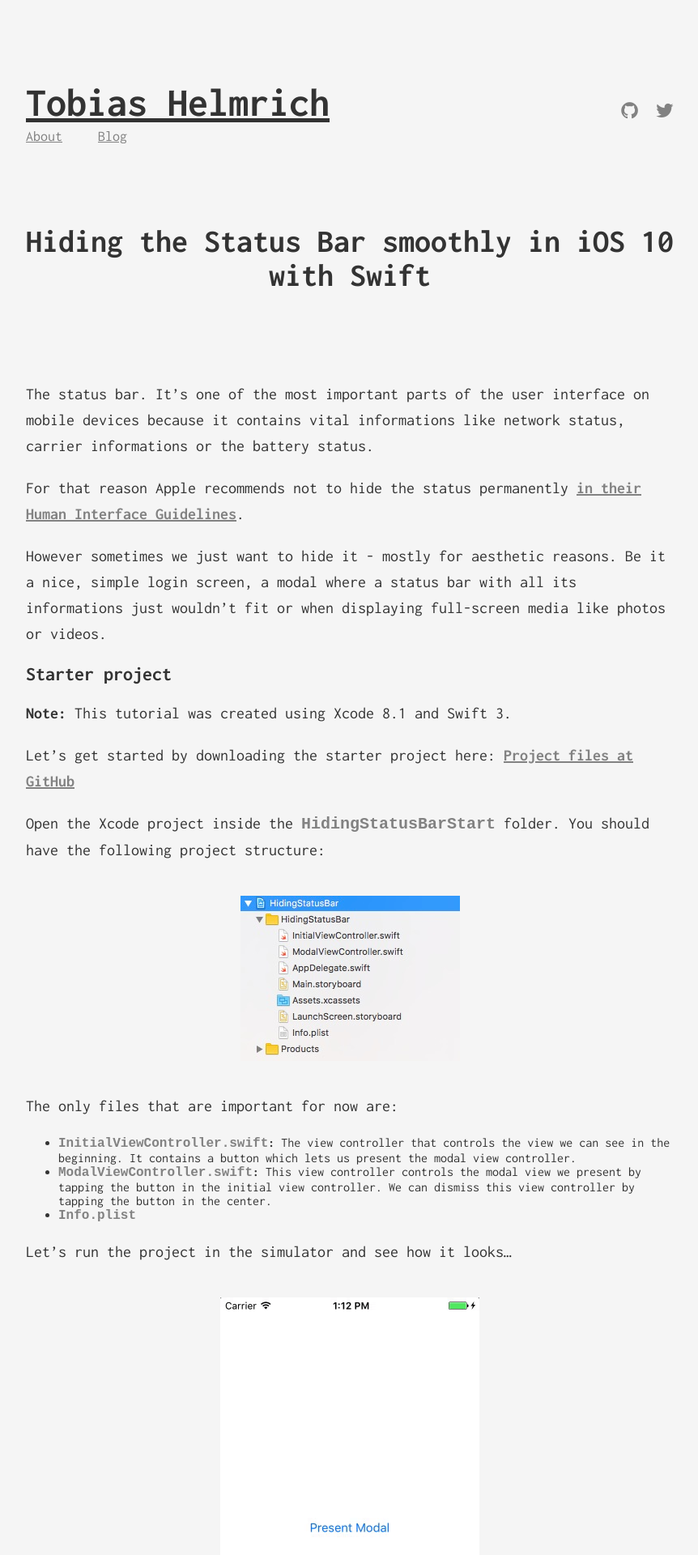
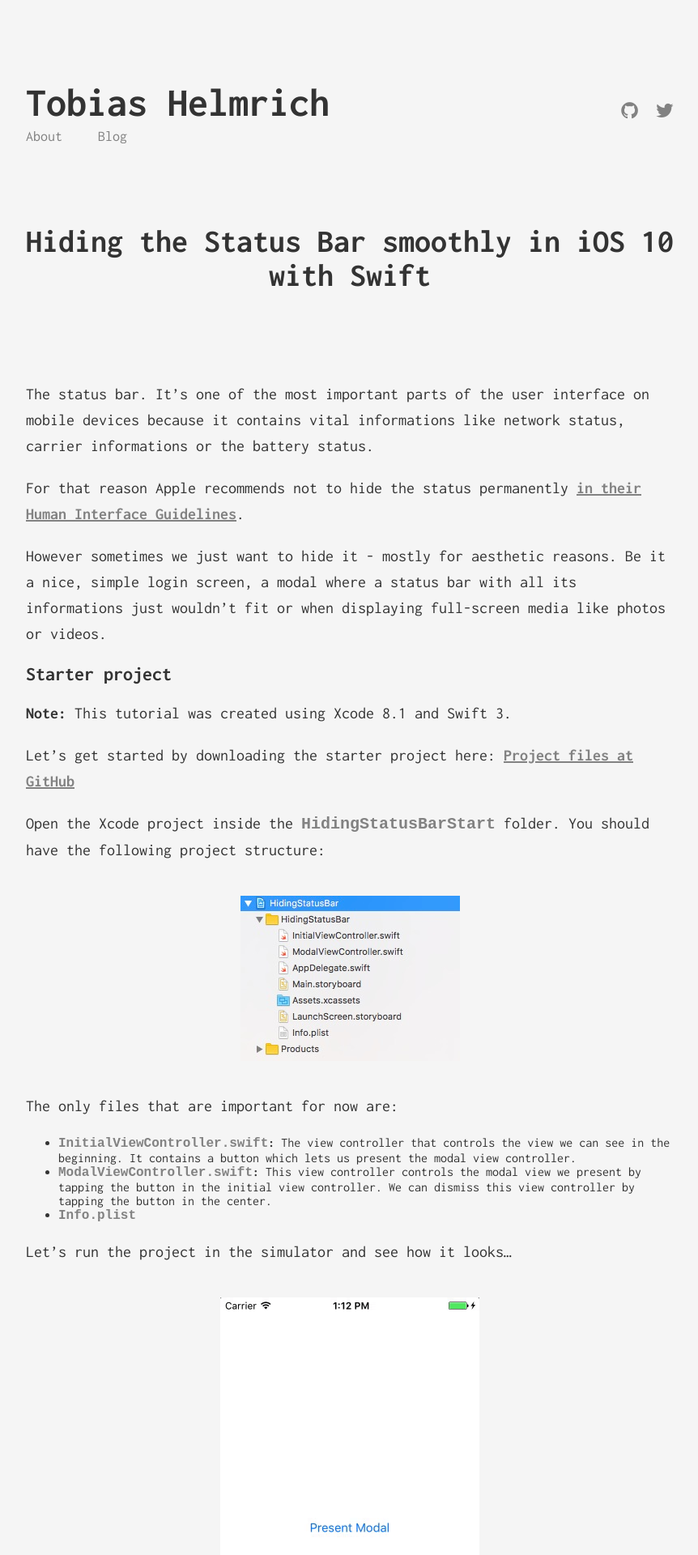
Before and after one commit to helmrich/helmrich.github.io, a Jekyll site: the page built from _posts/2016-12-08-hiding-the-status-bar-smoothly-in-ios-10.md, in a window 1280 px wide. Shown: the top 1920 px of the page at 81% size, without its empty margins (208-1070 px from the left). Built offline with Jekyll 4.4.1, drawn with Linux system fonts in a browser that asks for light colours.

Commit message:
Modify styling for links so that they are only underlined when they're part of the actual content

```diff
--- a/_sass/_default.scss
+++ b/_sass/_default.scss
@@ -8,11 +8,15 @@ body {
 a {
     color: $cloudy;
     font-weight: bold;
-    text-decoration: underline;
+    text-decoration: none;
 
     &:hover {
 
     }
+}
+
+.content a {
+    text-decoration: underline;
 }
 
 p {
```
